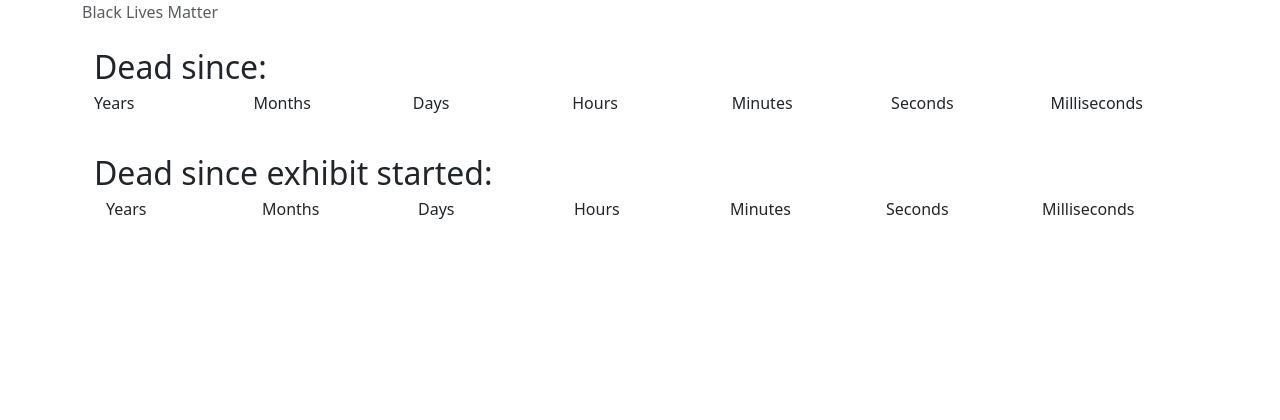
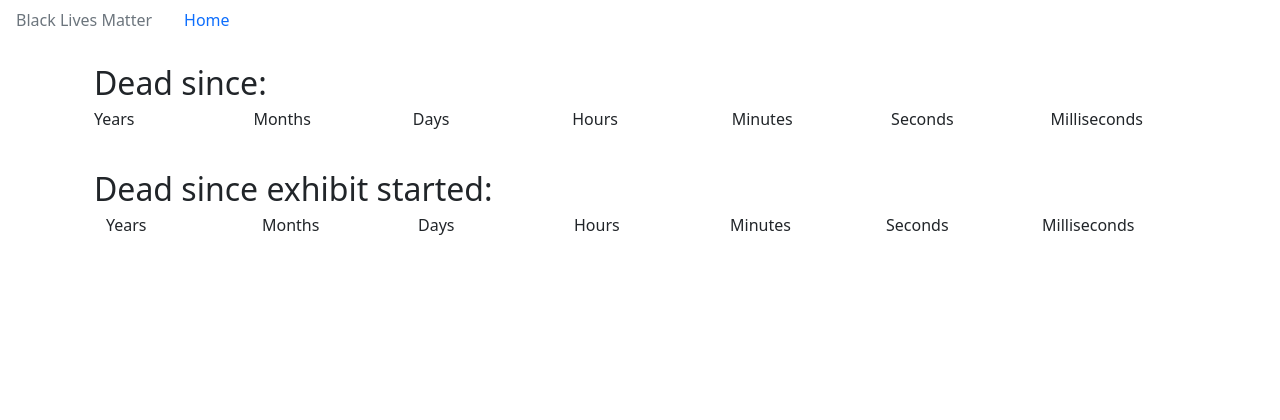
Before and after one commit to paul-jean/black-lives-matter, a Flask app: template templates/detail.html in a window 1280 px wide. Shown: the top 420 px of the page. Run offline with Flask 2, Linux system fonts and the light colour scheme; the template is opened without the code that fills it, so the values that code supplies are empty; some libraries are stand-ins or nearby versions.

Commit message:
Try a nav on top of the detail page (these should be in a parent header)

```diff
--- a/templates/detail.html
+++ b/templates/detail.html
@@ -15,11 +15,15 @@
     integrity="sha512-42PE0rd+wZ2hNXftlM78BSehIGzezNeQuzihiBCvUEB3CVxHvsShF86wBWwQORNxNINlBPuq7rG4WWhNiTVHFg=="
     crossorigin="anonymous" referrerpolicy="no-referrer"></script>
 
-  <header class="header">
-    <div class="container">
-      <span class="text-muted">Black Lives Matter</span>
-    </div>
-  </header>
+  <!-- Navigation -->
+  <ul class="nav">
+    <li class="nav-item">
+      <a class="nav-link disabled" href="#">Black Lives Matter</a>
+    </li>
+    <li class="nav-item">
+      <a class="nav-link active" href="/">Home</a>
+    </li>
+  </ul>
 
   <!-- Begin page content -->
   <main role="main" class="container">
```
